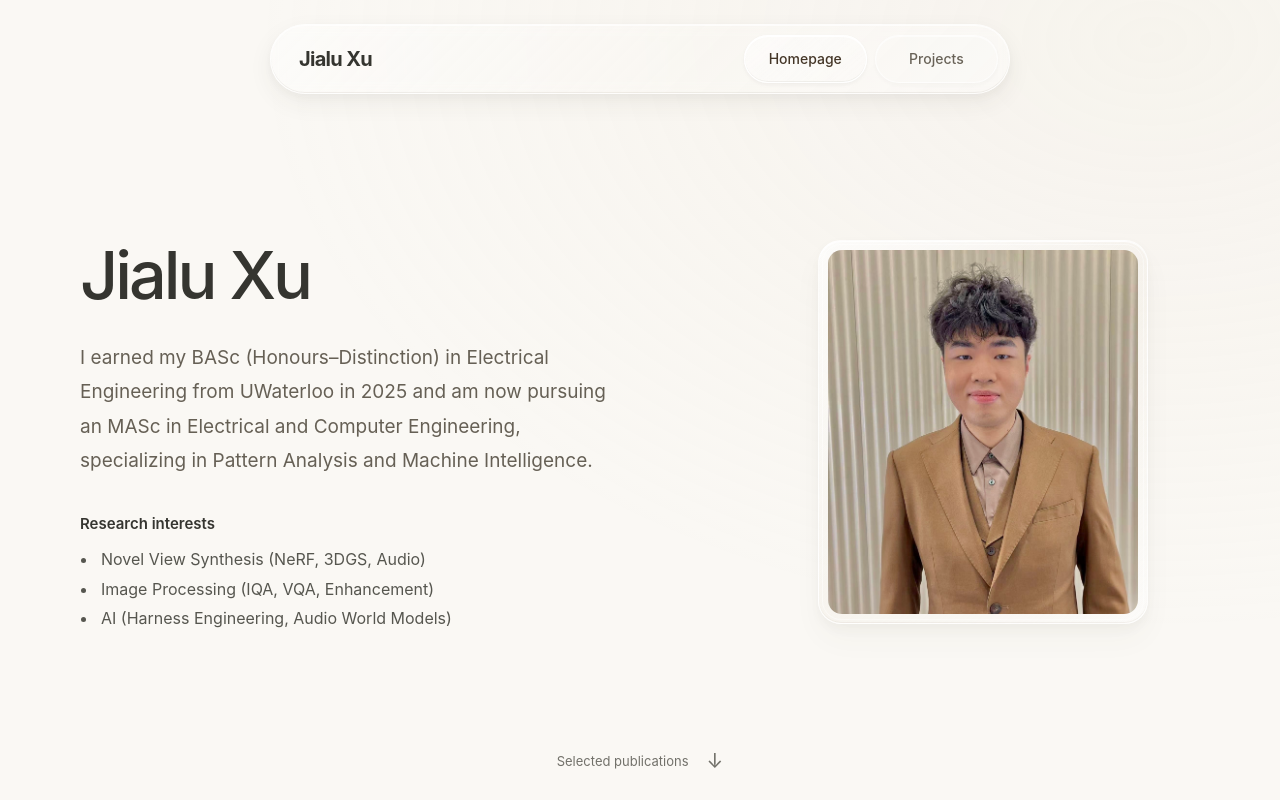
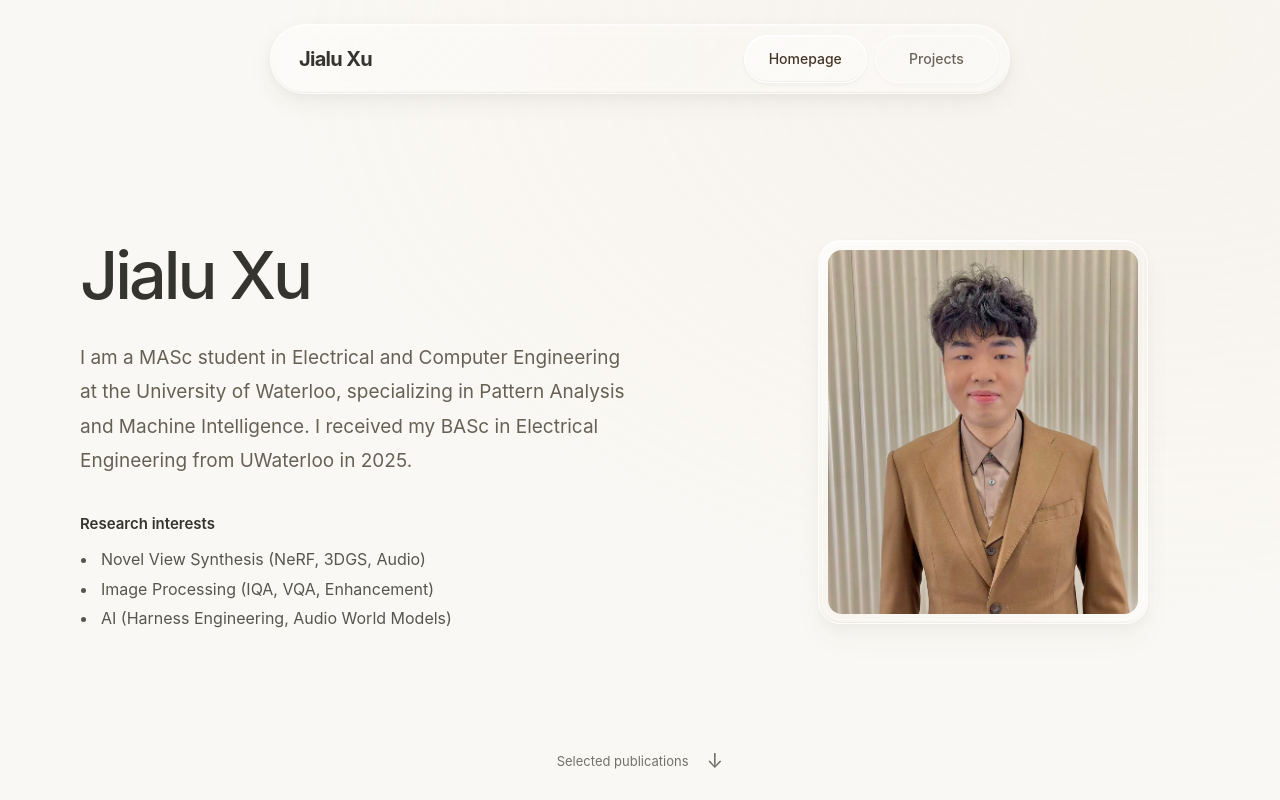
Before and after one commit to edjx22/jialu-xu, a React (Vite) app: page / in a window 1280 px wide. Shown: the top 800 px of the page. Built offline with nearby package versions, Linux system fonts and the light colour scheme.

Commit message:
Restore preferred homepage introduction

```diff
--- a/src/content.ts
+++ b/src/content.ts
@@ -2,7 +2,7 @@
 // Venue/status wording follows the owner's 2026-10-08 resume.
 export const profile = {
   name: 'Jialu Xu',
-  introduction: 'I earned my BASc (Honours–Distinction) in Electrical Engineering from UWaterloo in 2025 and am now pursuing an MASc in Electrical and Computer Engineering, specializing in Pattern Analysis and Machine Intelligence.',
+  introduction: 'I am a MASc student in Electrical and Computer Engineering at the University of Waterloo, specializing in Pattern Analysis and Machine Intelligence. I received my BASc in Electrical Engineering from UWaterloo in 2025.',
   interests: ['Novel View Synthesis (NeRF, 3DGS, Audio)', 'Image Processing (IQA, VQA, Enhancement)', 'AI (Harness Engineering, Audio World Models)'],
   photo: 'assets/portrait.jpg',
 };
```
